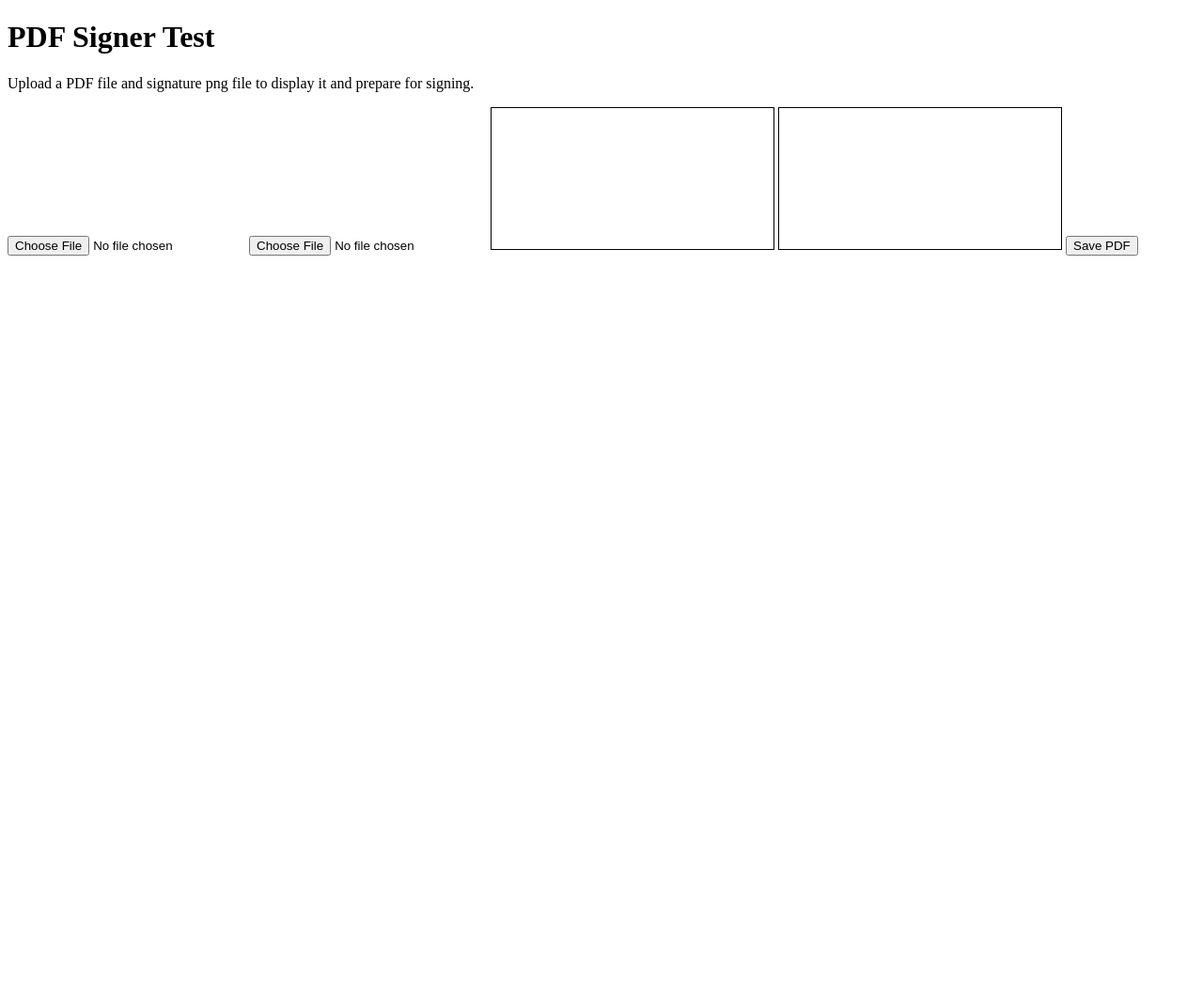
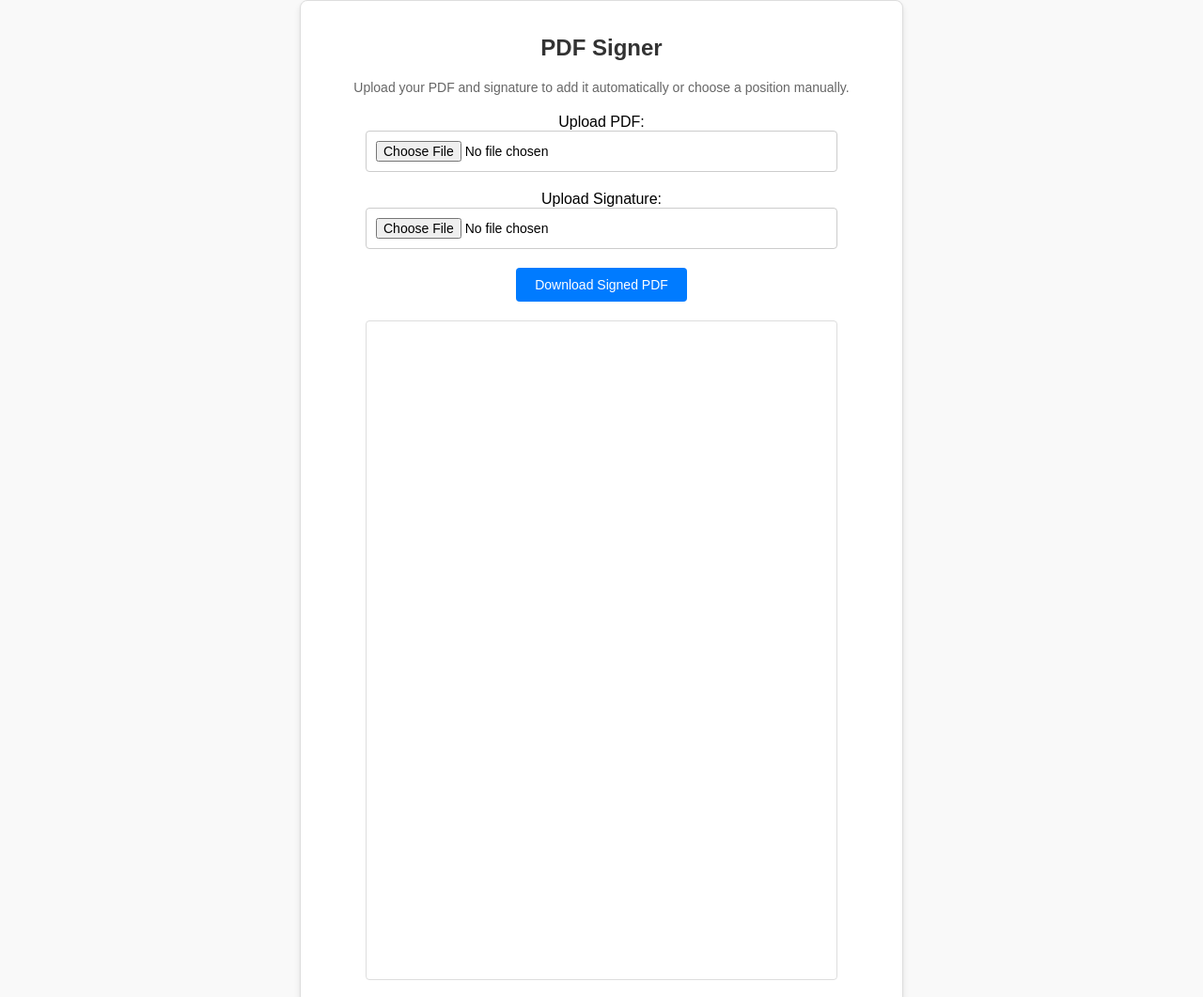
Before and after one commit to 0113coin/Auto_doc_sign, a plain HTML site: page index.html in a window 1280 px wide. Shown: the top 1061 px of the page at 94% size. Before the commit the page ends 800 px from the top, so only its background shows below. Drawn offline with Linux system fonts and the light colour scheme.

Commit message:
index.html

```diff
--- a/index.html
+++ b/index.html
@@ -3,21 +3,105 @@
 <head>
     <meta charset="UTF-8">
     <meta name="viewport" content="width=device-width, initial-scale=1.0">
-    <title>PDF Signer Test</title>
-    <script src="https://cdnjs.cloudflare.com/ajax/libs/pdf.js/2.11.338/pdf.min.js"></script>
+    <title>PDF Signer</title>
+    <style>
+        /* Reset styles */
+        body, html {
+            margin: 0;
+            padding: 0;
+            box-sizing: border-box;
+        }
+
+        body {
+            font-family: Arial, sans-serif;
+            background-color: #f9f9f9;
+            display: flex;
+            justify-content: center;
+            align-items: center;
+            min-height: 100vh;
+        }
+
+        .container {
+            background-color: #fff;
+            border: 1px solid #ddd;
+            border-radius: 8px;
+            padding: 20px;
+            box-shadow: 0 4px 6px rgba(0, 0, 0, 0.1);
+            max-width: 600px;
+            width: 100%;
+            text-align: center;
+        }
+
+        h1 {
+            font-size: 24px;
+            color: #333;
+            margin-bottom: 20px;
+        }
+
+        p {
+            font-size: 14px;
+            color: #666;
+            margin-bottom: 20px;
+        }
+
+        .file-input {
+            margin-bottom: 20px;
+        }
+
+        input[type="file"] {
+            display: block;
+            margin: 0 auto;
+            padding: 10px;
+            font-size: 14px;
+            border: 1px solid #ccc;
+            border-radius: 4px;
+            width: 80%;
+        }
+
+        button {
+            background-color: #007bff;
+            color: #fff;
+            border: none;
+            padding: 10px 20px;
+            font-size: 14px;
+            border-radius: 4px;
+            cursor: pointer;
+        }
+
+        button:hover {
+            background-color: #0056b3;
+        }
+
+        canvas {
+            border: 1px solid #ddd;
+            border-radius: 4px;
+            margin-top: 20px;
+            max-width: 100%;
+        }
+    </style>
 </head>
 <body>
-    <h1>PDF Signer Test</h1>
-    <p>Upload a PDF file and signature png file to display it and prepare for signing.</p>
-    <input type="file" id="pdfUpload" accept="application/pdf" />
-    <input type="file" id="signupload" accept="application/png" />
-    <canvas id="pdfCanvas" style="border:1px solid black;"></canvas>
+    <div class="container">
+        <h1>PDF Signer</h1>
+        <p>Upload your PDF and signature to add it automatically or choose a position manually.</p>
 
-    <canvas id="signCanvas" style="border:1px solid black;"></canvas>
-    <!-- Add this button to your HTML file -->
-    <button id="saveButton">Save PDF</button>
-    <script src="https://cdn.jsdelivr.net/npm/pdf-lib/dist/pdf-lib.min.js"></script>
-    <!-- JS 파일 로드 -->
-    <script src="app.js"></script>
+        <!-- File input for PDF -->
+        <div class="file-input">
+            <label for="pdfUpload">Upload PDF:</label>
+            <input type="file" id="pdfUpload" accept="application/pdf">
+        </div>
+
+        <!-- File input for signature -->
+        <div class="file-input">
+            <label for="signatureUpload">Upload Signature:</label>
+            <input type="file" id="signatureUpload" accept="image/*">
+        </div>
+
+        <!-- Buttons -->
+        <button onclick="downloadPDF()">Download Signed PDF</button>
+
+        <!-- Canvas -->
+        <canvas id="pdfCanvas" width="500" height="700"></canvas>
+    </div>
 </body>
 </html>
```
